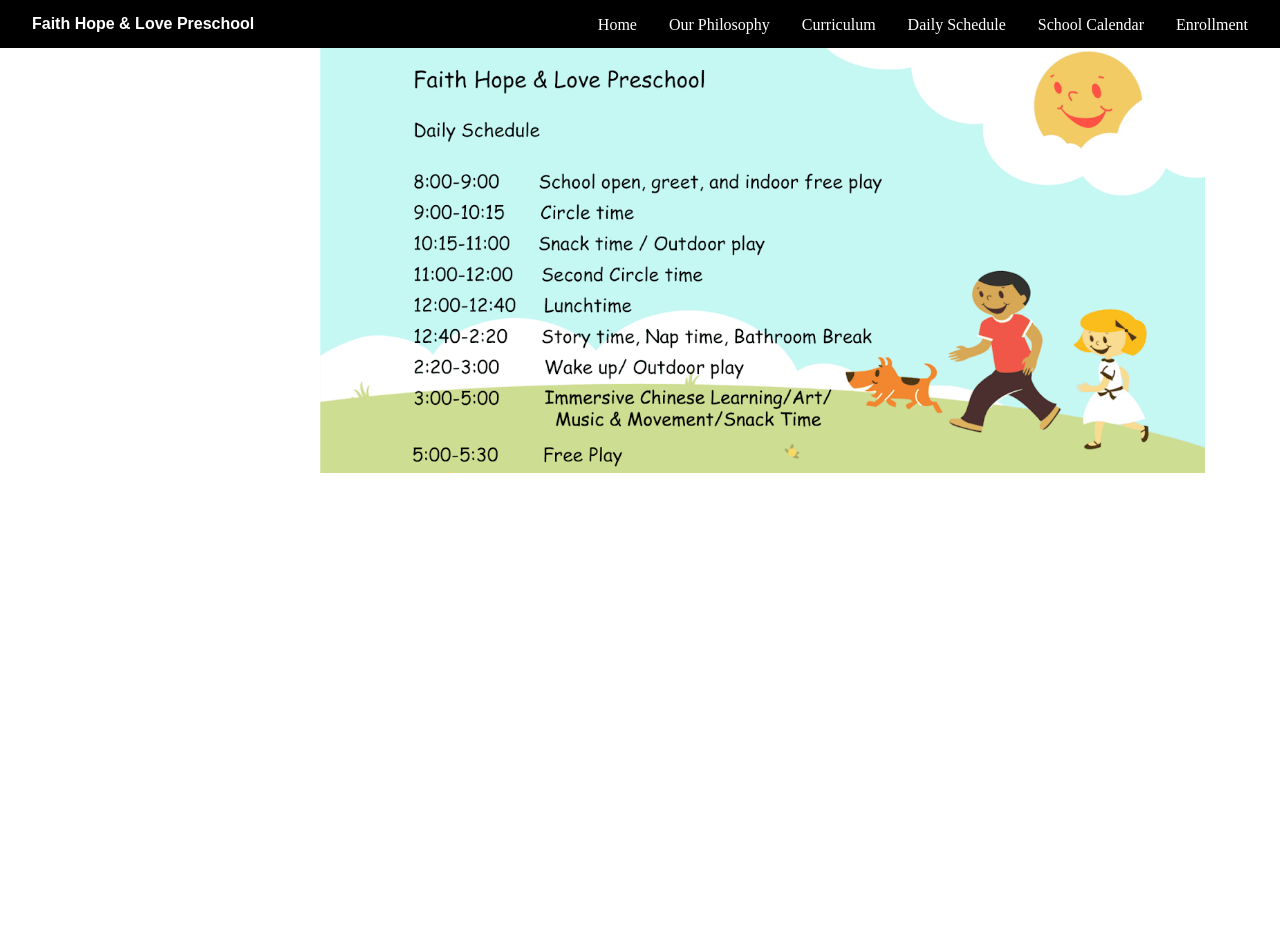
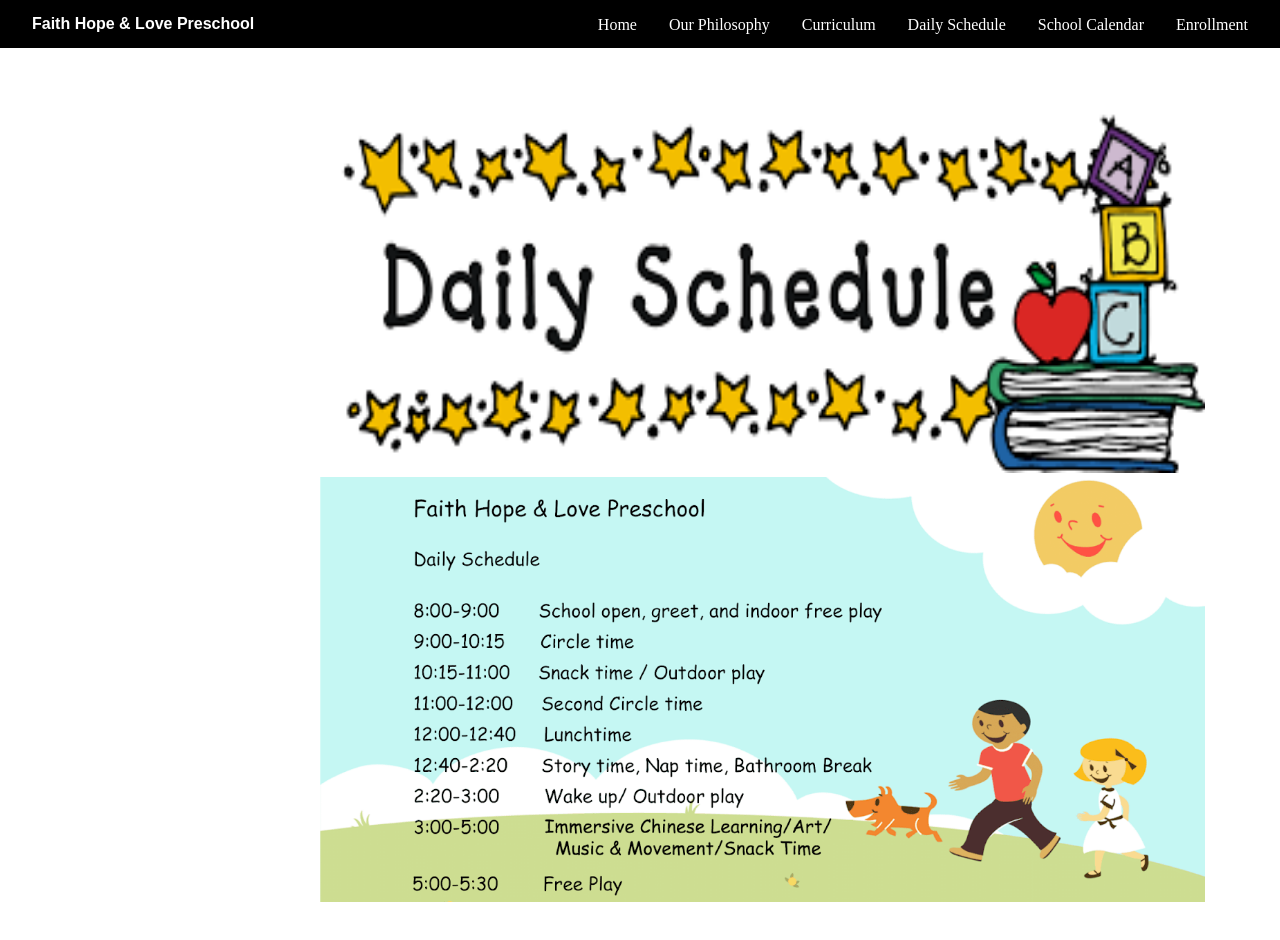
Before and after one commit to Alexlee8888/fhlpreschool.github.io, a Next.js app: page /daily-schedule in a window 1280 px wide. Shown: the top 940 px of the page. Before the commit the page ends 800 px from the top, so only its background shows below. Built offline with nearby package versions, Linux system fonts and the light colour scheme.

Commit message:
added image, fixed css for daily schedule

```diff
--- a/pages/daily-schedule/dailyschedule.css
+++ /dev/null
@@ -1,6 +0,0 @@
-.center {
-    display: block;
-    margin-left: auto;
-    margin-right: auto;
-    width: 50%;
-  }
--- a/pages/daily-schedule/index.js
+++ b/pages/daily-schedule/index.js
@@ -1,10 +1,19 @@
 import Image from 'next/image';
 import schedule from '../../public/schedule.png';
-//import styles from './pages/daily-schedule/dailyschedule.css';
+import schedulelogo from '../../public/schedulelogo.png';
+import styles from './index.module.css';
 
 export default function DailySchedulePage() {
     return (
-        <div>
+        <div className = {styles.center}>
+
+        <Image
+        //header part (not valid image why?????)
+            src = {schedulelogo}
+            alt = "Schedule Logo"
+            width = "885px"
+            height = "425px"
+        />
         <Image
             src = {schedule}
             alt = "Schedule"
--- /dev/null
+++ b/pages/daily-schedule/index.module.css
@@ -0,0 +1,3 @@
+.center {
+    margin: auto;
+  }
```
Also changed, not shown: public/schedulelogo.png (added).
